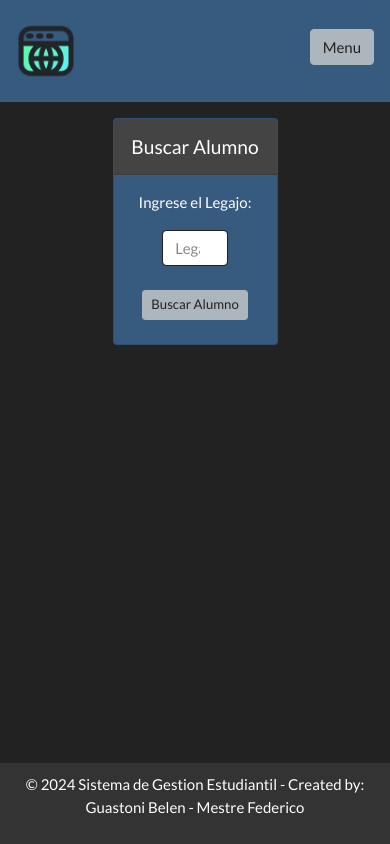
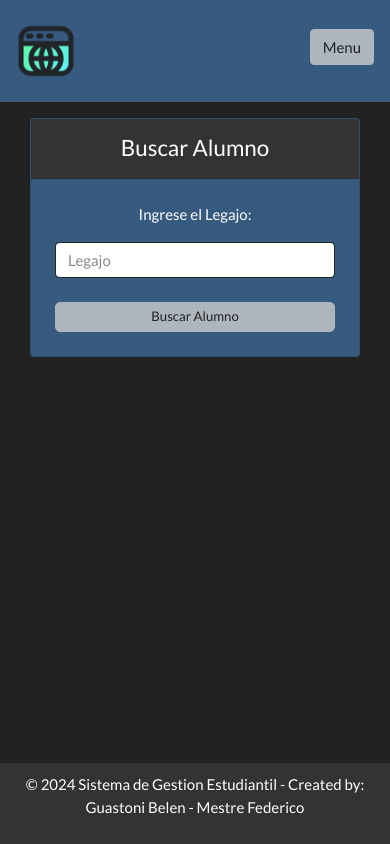
Before and after one commit to FedeeMest/fullstack_app_FB, an Angular app in the folder FrontEnd/SysAcad/: page /buscar in a window 390 px wide. Built offline with nearby package versions, Linux system fonts and the light colour scheme.

Commit message:
update_mobile_adapt

```diff
--- a/FrontEnd/SysAcad/src/app/components/Alum/alumnos/alumnos.component.html
+++ b/FrontEnd/SysAcad/src/app/components/Alum/alumnos/alumnos.component.html
@@ -1,14 +1,15 @@
 <div class="container">
-  <div class="card text-white bg-primary mb-3 mt-3 w-75 mx-auto">
-    <div class="card-header d-flex justify-content-between align-items-center p-2">
+  <div class="card text-white bg-primary mb-3 mt-3 w-100 mx-auto">
+    <div class="card-header d-flex justify-content-between align-items-center p-2 flex-wrap">
       <h4 class="m-0" style="font-size: 1.2rem;">Listado de Alumnos</h4>
-      <button type="button"class="btn btn-light btn-sm m-2" (click)="goAdd()">Agregar Alumno</button>
+      <button type="button" class="btn btn-light btn-sm mt-2 mt-md-0" (click)="goAdd()">Agregar Alumno</button>
     </div>
-    <div>
-      <form [formGroup]="filtroForm" class="d-flex justify-content-center mt-2 mb-2">
-        <div class="d-flex align-items-center">
-          <label for="plan" class="form-label mb-1 mt-0 mr-2">Selecciona un Plan:</label>
-          <select formControlName="plan" id="plan" class="form-select text-center" style="width: 200px;">
+
+    <div class="card-body">
+      <form [formGroup]="filtroForm" class="d-flex flex-column flex-md-row justify-content-center mb-3">
+        <div class="d-flex align-items-center mb-2 mb-md-0">
+          <label for="plan" class="form-label mr-2 mb-0">Selecciona un Plan:</label>
+          <select formControlName="plan" id="plan" class="form-select text-center w-100 w-md-auto" style="min-width: 200px;">
             <option value="">Todos</option>
             <option *ngFor="let plan of planesDisponibles" [value]="plan">
               {{ plan }}
@@ -16,7 +17,7 @@
           </select>
         </div>
       </form>
-    </div>
+
       <div class="table-responsive" style="max-height: 400px; overflow-y: auto;">
         <table class="table table-secondary text-center" style="position: relative;">
           <thead style="position: sticky; top: 0; background-color: #444; z-index: 1;">
@@ -43,6 +44,6 @@
           </tbody>
         </table>
       </div>
-
     </div>
   </div>
+</div>
--- a/FrontEnd/SysAcad/src/app/components/Mat/materias/materias.component.html
+++ b/FrontEnd/SysAcad/src/app/components/Mat/materias/materias.component.html
@@ -1,19 +1,21 @@
 <div class="container">
-  <div class="card text-white bg-primary mb-3 mt-3 w-75 mx-auto">
-    <div class="d-flex justify-content-between align-items-center card-header p-2">
+  <div class="card text-white bg-primary mb-3 mt-3 w-100 mx-auto">
+    <div class="d-flex justify-content-between align-items-center card-header p-2 flex-wrap">
       <h4 class="m-0" style="font-size: 1.2rem;">Listado de Materias</h4>
-      <button type="button" class="btn btn-light btn-sm m-2" (click)="goadd()">Agregar Materia</button>
+      <button type="button" class="btn btn-light btn-sm mt-2 mt-md-0" (click)="goadd()">Agregar Materia</button>
     </div>
+
     <div class="d-flex justify-content-center">
       <div *ngIf="errorMessage" class="alert alert-danger mb-2 mt-2" role="alert">
         {{ errorMessage }}
       </div>
     </div>
-    <div>
-      <form [formGroup]="filtroForm" class="d-flex justify-content-center mt-2 mb-2">
-        <div class="d-flex align-items-center">
-          <label for="modalidad" class="form-label mb-1 mt-0 mr-2">Selecciona una Modalidad:</label>
-          <select formControlName="modalidad" id="modalidad" class="form-select text-center" style="width: 200px;">
+
+    <div class="card-body">
+      <form [formGroup]="filtroForm" class="d-flex flex-column flex-md-row justify-content-center mb-3">
+        <div class="d-flex align-items-center mb-2 mb-md-0">
+          <label for="modalidad" class="form-label mr-2 mb-0">Selecciona una Modalidad:</label>
+          <select formControlName="modalidad" id="modalidad" class="form-select text-center w-100 w-md-auto" style="min-width: 200px;">
             <option value="">Todos</option>
             <option *ngFor="let modalidad of modalidadesDisponibles" [value]="modalidad">
               {{ modalidad }}
@@ -21,7 +23,7 @@
           </select>
         </div>
       </form>
-    </div>
+
       <div class="table-responsive" style="max-height: 400px; overflow-y: auto;">
         <table class="table table-secondary text-center" style="position: relative;">
           <thead style="position: sticky; top: 0; background-color: #444; z-index: 1;">
@@ -47,3 +49,4 @@
       </div>
     </div>
   </div>
+</div>
--- a/FrontEnd/SysAcad/src/app/components/busqueda/buscador/buscador.component.html
+++ b/FrontEnd/SysAcad/src/app/components/busqueda/buscador/buscador.component.html
@@ -1,19 +1,19 @@
-<div class="container-fluid mt-3">
-    <div class="card text-white bg-primary mb-3 w-50 mx-auto">
-      <div class="card-header p-2 text-center">
-        <h4 class="m-2" style="font-size: 1.2rem;">Buscar Alumno</h4>
+<div class="container mt-3">
+  <div class="card text-white bg-primary mb-3 mx-auto rounded" style="max-width: 600px; border-radius: 10px;">
+    <div class="card-header p-2 text-center" style="background-color: #333;">
+      <h4 class="m-2" style="font-size: 1.4rem;">Buscar Alumno</h4>
     </div>
-      <div class="card-body p-3">
+    <div class="card-body p-4 bg-primary rounded">
       <form [formGroup]="form" (ngSubmit)="buscarAlumno()" class="text-center">
         <div *ngIf="errorMessage" class="alert alert-danger mt-3">
           {{ mensajeError }}
         </div>
-          <div class="mb-3">
+        <div class="mb-4">
           <label for="legajo" class="form-label">Ingrese el Legajo:</label>
-            <input formControlName="legajo" type="number" class="form-control mt-2 w-50 mx-auto" id="legajo" placeholder="Legajo">
+          <input formControlName="legajo" type="number" class="form-control mt-2 w-100 w-md-75 mx-auto" id="legajo" placeholder="Legajo">
         </div>
-          <div class="d-flex justify-content-center mt-2">
-            <button type="submit" class="btn btn-light btn-sm m-2">Buscar Alumno</button>
+        <div class="d-flex justify-content-center">
+          <button type="submit" class="btn btn-light btn-sm w-100 w-md-50" style="border-radius: 5px;">Buscar Alumno</button>
         </div>
       </form>
     </div>
```
Lines whose indentation alone changed are shown as unchanged.
